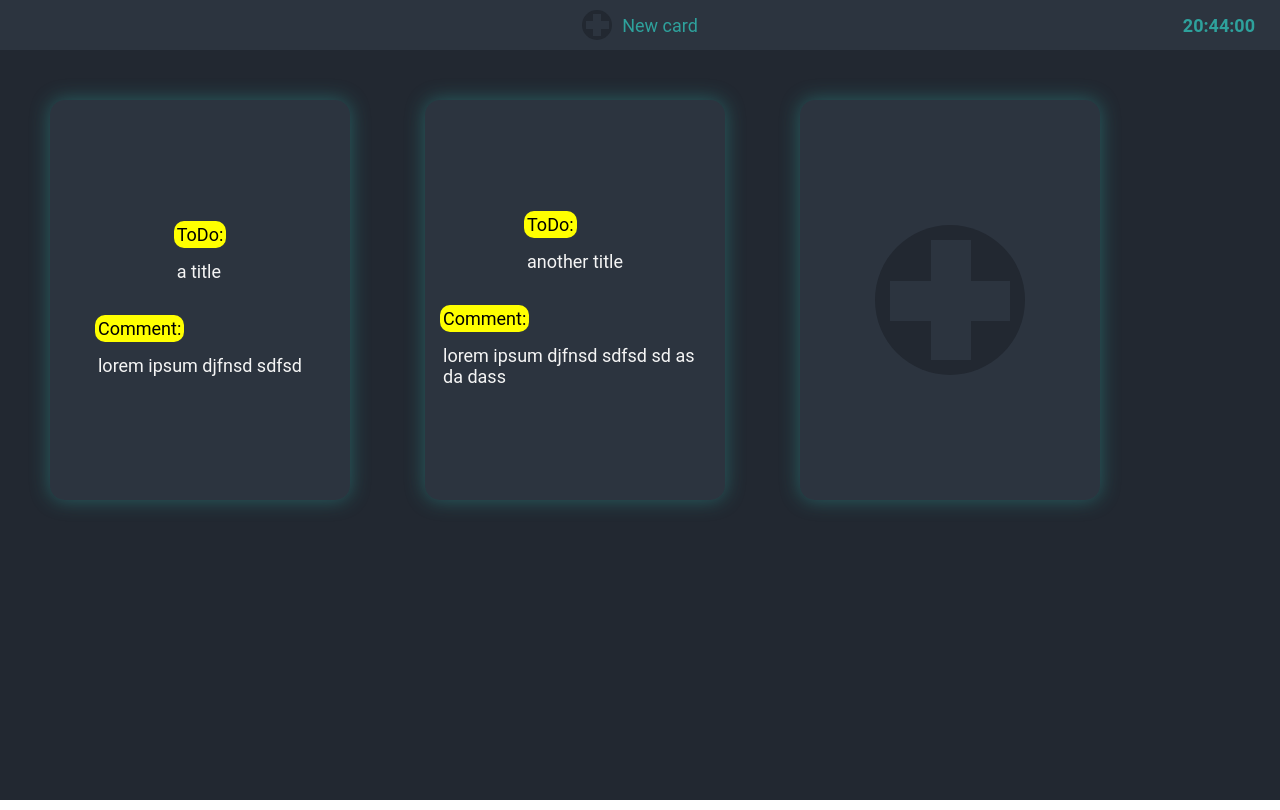
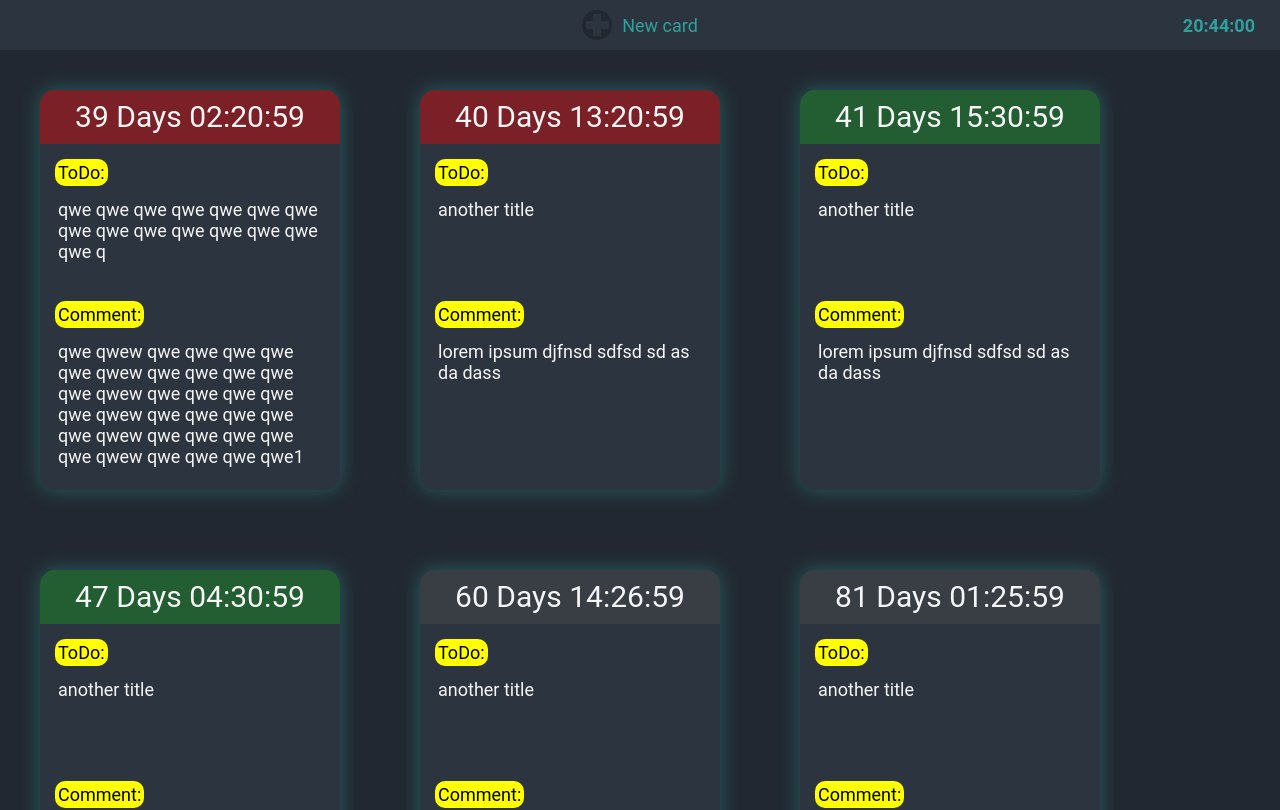
Before and after one commit to TonyNexis/ToDoBoardReactVite, a React (Vite) app: page / in a window 1280 px wide. Shown: the top 810 px of the page. Built offline with nearby package versions, Linux system fonts and the light colour scheme; no server answers.

Commit message:
added timer for cards

```diff
--- a/db.json
+++ b/db.json
@@ -1,6 +1,46 @@
 {
-    "todo": [
-      { "id": "1", "title": "a title", "comment": "lorem ipsum djfnsd sdfsd " },
-      { "id": "2", "title": "another title", "comment": "lorem ipsum djfnsd sdfsd sd as da dass" }
-    ]
-  }
+	"todo": [
+		{
+			"id": "1",
+			"status": "Hot",
+			"date": "03/23/2024 23:05",
+			"title": "qwe qwe qwe qwe qwe qwe qwe qwe qwe qwe qwe qwe qwe qwe qwe q",
+			"comment": "qwe qwew qwe qwe qwe qwe qwe qwew qwe qwe qwe qwe qwe qwew qwe qwe qwe qwe qwe qwew qwe qwe qwe qwe qwe qwew qwe qwe qwe qwe qwe qwew qwe qwe qwe qwe1"
+		},
+		{
+			"id": "2",
+			"status": "Hot",
+			"date": "03/25/2024 10:05",
+			"title": "another title",
+			"comment": "lorem ipsum djfnsd sdfsd sd as da dass"
+		},
+		{
+			"id": "3",
+			"status": "Important",
+			"date": "03/26/2024 12:15",
+			"title": "another title",
+			"comment": "lorem ipsum djfnsd sdfsd sd as da dass"
+		},
+		{
+			"id": "4",
+			"status": "Important",
+			"date": "04/01/2024 01:15",
+			"title": "another title",
+			"comment": "lorem ipsum djfnsd sdfsd sd as da dass"
+		},
+		{
+			"id": "5",
+			"status": "Normal",
+			"date": "04/14/2024 11:11",
+			"title": "another title",
+			"comment": "lorem ipsum djfnsd sdfsd sd as da dass"
+		},
+		{
+			"id": "6",
+			"status": "Normal",
+			"date": "05/04/2024 22:10",
+			"title": "another title",
+			"comment": "lorem ipsum djfnsd sdfsd sd as da dass"
+		}
+	]
+}
--- a/src/components/Card/Card.jsx
+++ b/src/components/Card/Card.jsx
@@ -1,17 +1,63 @@
+import { useEffect, useState } from 'react'
 import styles from './Card.module.scss'
 
 const Card = (props) => {
-	const { id, title, comment } = props;
+	const { id, title, comment, status, date } = props;
+
+	// console.log('Timer >> ', new Date(date))
+	// // console.log(new Date)
+
+	const calculateTimeLeft = () => {
+		const difference = +new Date(date) - +new Date();
+		let timeLeft = {};
+
+		if (difference > 0) {
+			timeLeft = {
+				days: Math.floor(difference / (1000 * 60 * 60 * 24)),
+				hours: Math.floor((difference / (1000 * 60 * 60)) % 24),
+				minutes: Math.floor((difference / 1000 / 60) % 60),
+				seconds: Math.floor((difference / 1000) % 60)
+			};
+		} else {
+			timeLeft = {
+				days: '00',
+				hours: '00',
+				minutes: '00',
+				seconds: '00',
+			}
+		}
+
+		return timeLeft;
+	}
+
+	const [timeLeft, setTimeLeft] = useState(calculateTimeLeft());
+
+	useEffect(() => {
+		const timer = setTimeout(() => {
+			setTimeLeft(calculateTimeLeft());
+		}, 1000);
+
+		return () => clearTimeout(timer);
+	})
+
+	let days = '';
+
+	if (timeLeft.days === 1) {
+		days = '1 Day';
+	} else if (timeLeft.days > 1) {
+		days = `${timeLeft.days} Days`;
+	}
 
 	return (
 		<div className={styles.card} id={id}>
+			<div className={`${styles.timer} ${status === 'Hot' ? styles.hotStatus : status === 'Important' ? styles.importantStatus : ''}`}>{days} {timeLeft.hours.toString().padStart(2, '0')}:{timeLeft.minutes.toString().padStart(2, '0')}:{timeLeft.seconds.toString().padStart(2, '0')}</div>
 			<div className={styles.cardBlock}>
 				<p className={styles.ticker}>ToDo:</p>
-				<p className={styles.text}>{title}</p>
+				<p className={styles.toDoText}>{title}</p>
 			</div>
 			<div className={styles.cardBlock}>
 				<p className={styles.ticker}>Comment:</p>
-				<p className={styles.text}>{comment}</p>
+				<p className={styles.commentText}>{comment}</p>
 			</div>
 		</div>
 	)
--- a/src/components/Card/Card.module.scss
+++ b/src/components/Card/Card.module.scss
@@ -4,13 +4,42 @@
 .card {
     display: flex;
     flex-direction: column;
+
     @include card;
+
+    .timer {
+        color: whitesmoke;
+        background-color: rgba(79, 79, 79, 0.38);
+        font-size: 30px;
+        text-align: center;
+        height: 54px;
+        width: 300px;
+        border-radius: 15px 15px 0 0;
+        line-height: 54px;
+    }
+
+    .hotStatus {
+        background-color: rgba(255, 0, 0, 0.38);
+    }
+
+    .importantStatus {
+        background-color: rgba(23, 160, 30, 0.38);
+    }
+
+    .todo {
+        height: 141px;
+    }
+
+    .comment {
+        height: 180px;
+    }
 
     .cardBlock {
         display: flex;
         align-items: flex-start;
         flex-direction: column;
         padding: 10px;
+        width: 280px;
 
         .ticker {
             margin: 5px;
@@ -20,12 +49,20 @@
             display: inline-block;
        }
 
-       .text {
+       .toDoText {
             margin: 5px;
             padding: 3px;
             color: whitesmoke;
+            height: 69px;
 
        }
+
+       .commentText {
+        margin: 5px;
+        padding: 3px;
+        height: 132px;
+        color: whitesmoke;
+   }
     }
 
 
--- a/src/mixins.scss
+++ b/src/mixins.scss
@@ -7,7 +7,7 @@
 	justify-content: center;
 	align-items: center;
 	border-radius: 15px;
-	margin: 50px 25px 50px 50px;
+	margin: 40px 40px 40px 40px;
 	background-color: $primary_color;
 	box-shadow: 0px 0px 20px #2ea19b76;
 	transition: box-shadow 0.3s ease;
--- a/src/pages/main/MainPage.jsx
+++ b/src/pages/main/MainPage.jsx
@@ -28,7 +28,7 @@ const MainPage = () => {
 				{/* <Card /> */}
 				{dataToDo &&
 					dataToDo.map(item => (
-						<Card key={item.id} id={item.id} title={item.title} comment={item.comment} />
+						<Card key={item.id} id={item.id} date={item.date} status={item.status} title={item.title} comment={item.comment} />
 					))}
 				<ButtonAddCard />
 			</div>
--- a/src/pages/main/MainPage.module.scss
+++ b/src/pages/main/MainPage.module.scss
@@ -12,10 +12,14 @@ body {
 	display: flex;
 	flex-direction: column;
 	width: 100%;
-	height: 100%;
 
 	.cardList {
 		display: flex;
 		position: relative;
+		flex-wrap: wrap;
+		justify-content: flex-start;
+		align-items: center;
+		margin: auto;
+		max-width: 1520px;
 	}
 }
```
